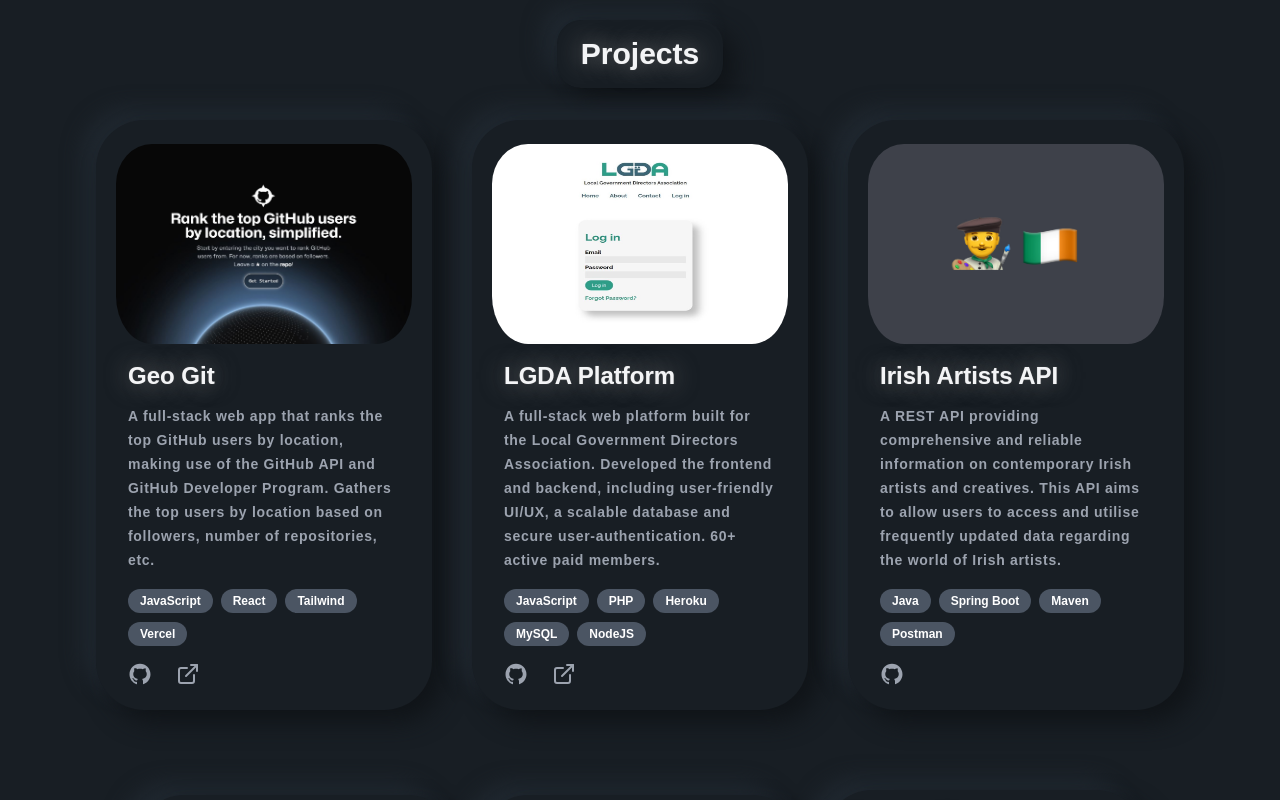
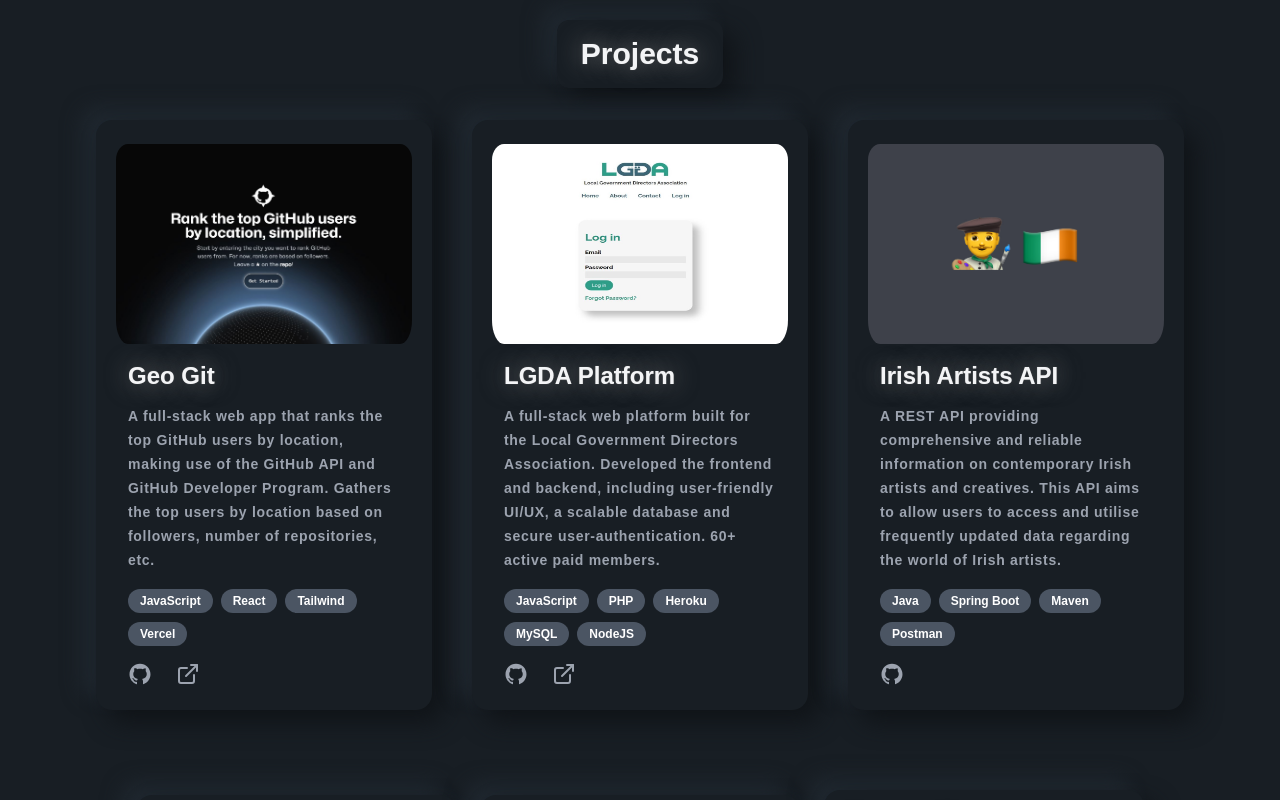
Before and after one commit to sheeehy/v2, a Next.js app: page / in a window 1280 px wide. Shown: the part 1700-2500 px from the top of the page. Built offline with nearby package versions, Linux system fonts and the light colour scheme.

Commit message:
Rounded Changes

```diff
--- a/src/app/page.js
+++ b/src/app/page.js
@@ -36,14 +36,14 @@
       <main className="bg-dark-blue px-10 text-gray-100 font-raleway ">
         <div className="animate-fade-in">
           <nav className="pt-10 mb-12 flex justify-between top-0 bg-transparent">
-            <h1 className="text-xl font-extrabold hover:select-none sm:block bg-dark-blue px-5 rounded-lg transition-transform duration-300 hover:-translate-y-1 animate-fade-in delay-1">
+            <h1 className="text-xl font-extrabold hover:select-none sm:block bg-dark-blue px-5 rounded-sm transition-transform duration-300 hover:-translate-y-1 animate-fade-in delay-1">
               <Link href="/">jack sheehy</Link>
             </h1>
 
             <ul className="flex items-center animate-fade-in delay-2">
               <li className="animate-fade-in delay-3">
                 <a
-                  className="bg-dark-gray px-5 rounded-lg ml-8 outer-glow text-base py-3 leading-8 tracking-normal text-white max-w-screen-md font-custom transition-opacity duration-100 opacity-100 hover:opacity-80"
+                  className="bg-dark-gray px-5 rounded-md ml-8 outer-glow text-base py-3 leading-8 tracking-normal text-white max-w-screen-md font-custom transition-opacity duration-100 opacity-100 hover:opacity-80"
                   href="/Resume.pdf"
                   target="_blank"
                   rel="noopener noreferrer"
@@ -57,7 +57,7 @@
 
         <div className="opacity-0 animate-fade-in delay-10">
           <section className="flex flex-col items-center justify-center h-screen pt-32">
-            <div className="bg-dark-blue flex items-start pl-8 py-6 px-6 mx-auto rounded-custom outer-glow custom-width hover:select-none ">
+            <div className="bg-dark-blue flex items-start pl-8 py-6 px-6 mx-auto rounded-3xl outer-glow custom-width hover:select-none ">
               <div className="max-w-lg ">
                 <h2 className="text-4xl pb-2 font-extrabold text-glow">
                   Business Computing student at TU Dublin.
@@ -112,7 +112,7 @@
           </section>
 
           <section className="pb-32 md:pb-5 justify-center min-h-screen flex flex-wrap gap-8 md:gap-16 items-start px-4 md:px-4">
-            <div className="bg-dark-blue py-7 px-10 rounded-custom outer-glow hover:select-none w-full md:w-1/2 lg:w-1/3">
+            <div className="bg-dark-blue py-7 px-10 rounded-3xl outer-glow hover:select-none w-full md:w-1/2 lg:w-1/3">
               <h3 className="text-3xl pt-0 pb-3 font-extrabold text-glow">
                 About Me
               </h3>
@@ -145,7 +145,7 @@
               </p>
             </div>
 
-            <div className="bg-dark-blue py-7 px-10 rounded-custom outer-glow hover:select-none w-full md:w-1/2 lg:w-1/3">
+            <div className="bg-dark-blue py-7 px-10 rounded-3xl outer-glow hover:select-none w-full md:w-1/2 lg:w-1/3">
               <h3 className="text-3xl py-0 font-extrabold text-glow">
                 What I'm Learning
               </h3>
@@ -214,17 +214,17 @@
 
           <section className="">
             <div class="flex items-center justify-center pb-8">
-              <h1 className="max-w-sm text-center py-4 px-6 rounded-3xl outer-glow hover:select-none text-3xl font-extrabold text-glow">
+              <h1 className="max-w-sm text-center py-4 px-6 rounded-xl outer-glow hover:select-none text-3xl font-extrabold text-glow">
                 Projects
               </h1>
             </div>
 
             <div className="justify-center flex flex-wrap gap-8 md:gap-10 items-start px-4 md:px-4">
               {/* Github Tracker PROJECT */}
-              <div class="max-w-screen-custom2 bg-dark-blue py-4 px-2 rounded-custom outer-glow hover:select-none ">
+              <div class="max-w-screen-custom2 bg-dark-blue py-4 px-2 rounded-2xl outer-glow hover:select-none ">
                 <Image
                   src={Project2}
-                  className="px-3  rounded-custom pt-2    w-80 h-52 select-none pointer-events-none"
+                  className="px-3  rounded-3xl pt-2    w-80 h-52 select-none pointer-events-none"
                   alt="LGDA Project"
                 />
 
@@ -277,10 +277,10 @@
                 </div>
               </div>
               {/* LGDA PROJECT */}
-              <div class="max-w-screen-custom2 bg-dark-blue py-4 px-2 rounded-custom outer-glow hover:select-none ">
+              <div class="max-w-screen-custom2 bg-dark-blue py-4 px-2 rounded-2xl outer-glow hover:select-none ">
                 <Image
                   src={Project1}
-                  className="px-3  rounded-custom pt-2 opacity-100 transition-opacity duration-500 select-none pointer-events-none   w-80 h-52"
+                  className="px-3  rounded-3xl pt-2 opacity-100 transition-opacity duration-500 select-none pointer-events-none   w-80 h-52"
                   alt="LGDA Project"
                 />
 
@@ -337,10 +337,10 @@
                 </div>
               </div>
               {/* JAVA API PROJECT */}
-              <div class="max-w-screen-custom2 bg-dark-blue py-4 px-2 rounded-custom outer-glow hover:select-none ">
+              <div class="max-w-screen-custom2 bg-dark-blue py-4 px-2 rounded-2xl outer-glow hover:select-none ">
                 <Image
                   src={Project3}
-                  className="px-3  rounded-custom pt-2 opacity-100 transition-opacity duration-500 select-none pointer-events-none  w-80 h-52"
+                  className="px-3  rounded-3xl pt-2 opacity-100 transition-opacity duration-500 select-none pointer-events-none  w-80 h-52"
                   alt="API Project"
                 />
 
@@ -390,7 +390,7 @@
           <section className="pt-10 sm:pt-10 md:pt-10 lg:pt-10 xl:pt-20 md:grid hidden">
             <div className="grid grid-cols-1 sm:grid-cols-2 lg:grid-cols-3 gap-6 place-items-center justify-items-center pb-8 mx-auto max-w-5xl">
               {/* PYTHON SCRIPT PROJECT */}
-              <div class="max-w-xs bg-dark-blue py-4 px-1 rounded-custom outer-glow hover:select-none">
+              <div class="max-w-xs bg-dark-blue py-4 px-1 rounded-2xl outer-glow hover:select-none">
                 <div class="px-3 py-2">
                   <div class="text-xl pt-1 pb-3 px-2 font-extrabold text-glow">
                     Retail Checkout Scripts
@@ -423,7 +423,7 @@
               </div>
 
               {/* EVENT-TICKETING PROJECT */}
-              <div class="max-w-xs bg-dark-blue py-4 px-1 rounded-custom outer-glow hover:select-none">
+              <div class="max-w-xs bg-dark-blue py-4 px-1 rounded-2xl outer-glow hover:select-none">
                 <div class="px-3 py-2">
                   <div class="text-xl pt-1 pb-3 px-2 font-extrabold text-glow">
                     Event Ticketing Service
@@ -453,7 +453,7 @@
               </div>
 
               {/* v2 Portfolio PROJECT */}
-              <div class="max-w-xs bg-dark-blue py-4 px-1 rounded-custom outer-glow hover:select-none">
+              <div class="max-w-xs bg-dark-blue py-4 px-1 rounded-2xl outer-glow hover:select-none">
                 <div class="px-3 py-2">
                   <div class="text-xl pt-1 pb-3 px-2 font-extrabold text-glow">
                     Personal Website v2
@@ -491,7 +491,7 @@
               </div>
 
               {/* Stock-Control PROJECT */}
-              <div class="max-w-xs bg-dark-blue py-4 px-1 rounded-custom outer-glow hover:select-none">
+              <div class="max-w-xs bg-dark-blue py-4 px-1 rounded-2xl outer-glow hover:select-none">
                 <div class="px-3 py-2">
                   <div class="text-xl pt-1 pb-3 px-2 font-extrabold text-glow">
                     Stock Control System
@@ -523,7 +523,7 @@
                 </div>
               </div>
               {/* v2 Portfolio PROJECT */}
-              <div class="max-w-xs bg-dark-blue py-4 px-1 rounded-custom outer-glow hover:select-none">
+              <div class="max-w-xs bg-dark-blue py-4 px-1 rounded-2xl outer-glow hover:select-none">
                 <div class="px-3 py-2">
                   <div class="text-xl pt-1 pb-3 px-2 font-extrabold text-glow">
                     Realtime Chat App
@@ -561,7 +561,7 @@
                 </div>
               </div>
               {/* SCRIPT PROJECT */}
-              <div class="max-w-xs bg-dark-blue py-4 px-1 rounded-custom outer-glow hover:select-none">
+              <div class="max-w-xs bg-dark-blue py-4 px-1 rounded-2xl outer-glow hover:select-none">
                 <div class="px-3 py-2">
                   <div class="text-xl pt-1 pb-3 px-2 font-extrabold text-glow">
                     Personal Website v1
@@ -603,7 +603,7 @@
           </section>
 
           <section className="flex items-center justify-center h-screen py-64">
-            <div className="bg-dark-blue flex flex-col items-center pt-6 pb-8 px-6 rounded-custom outer-glow custom-width hover:select-none ">
+            <div className="bg-dark-blue flex flex-col items-center pt-6 pb-8 px-6 rounded-3xl outer-glow custom-width hover:select-none ">
               <div className="max-w-md text-center">
                 <h2 className="text-4xl pb-2 font-extrabold text-glow">
                   Get In Touch
@@ -614,7 +614,7 @@
                   to you! :)
                 </p>
               </div>
-              <div className="bg-dark-blue py-2  w-48 rounded-custom outer-glow flex justify-center">
+              <div className="bg-dark-blue py-4  px-5 rounded-2xl outer-glow flex justify-center">
                 <a
                   href="mailto:jackhughsheehy@gmail.com"
                   className="flex justify-center"
```
